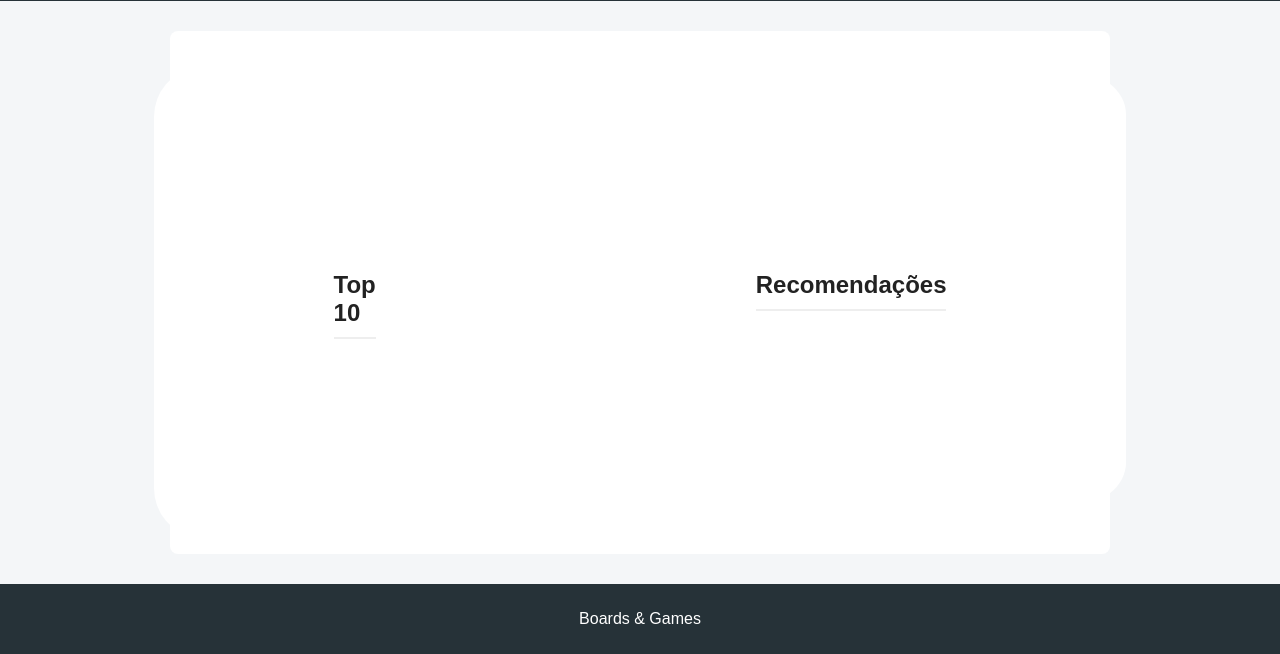
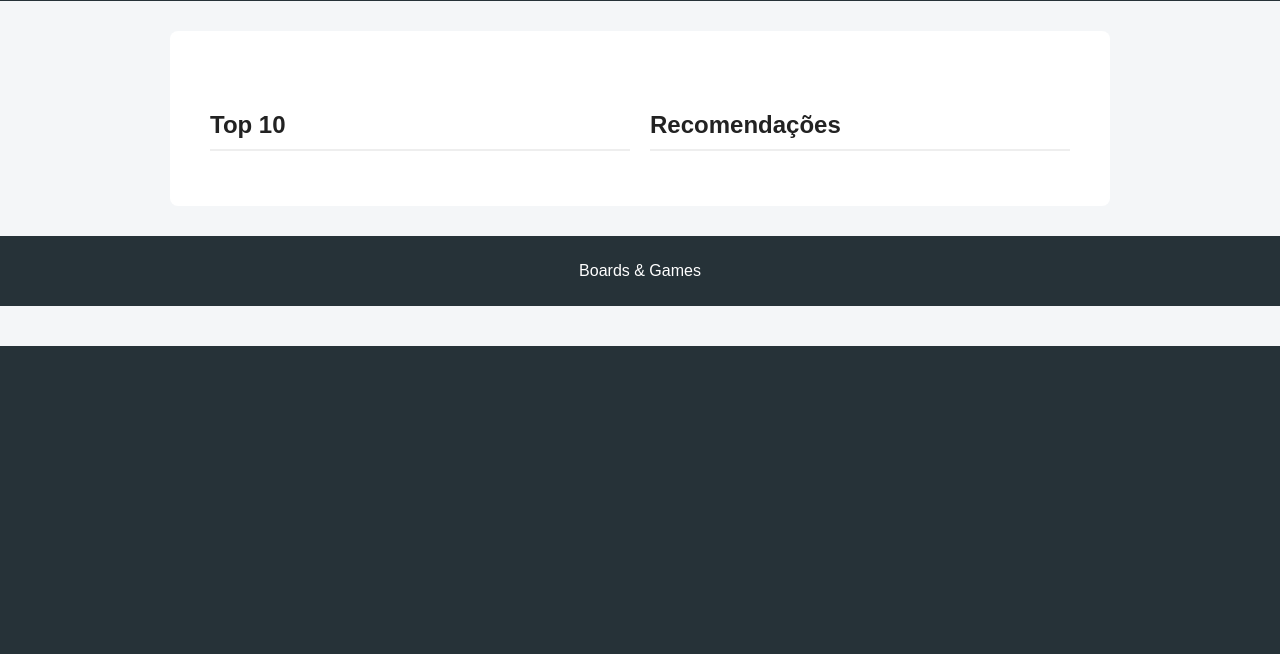
Before and after one commit to shaz0m/bng_projeto_python, a Flask app: page /home in a window 1280 px wide. Shown: the part 454-1108 px from the top of the page. After the commit the page ends 800 px from the top, so only its background shows below. Run offline with Flask 3, Linux system fonts and the light colour scheme; the visitor is signed in with stand-in values (Sample User, id 1); data that the repository does not hold is empty.

Commit message:
Update estilos.css

```diff
--- a/static/estilos.css
+++ b/static/estilos.css
@@ -177,6 +177,7 @@
 {
     display: flex;
     gap: 20px;
+    padding: 20px;
     max-width: 900px;
     margin: 20px auto 0 auto;
     justify-content: center;
@@ -187,7 +188,6 @@
     flex: 1;
     background: white;
     border-radius: 10%;
-    padding: 20%;
     box-shadow: 0 2px 8px rgba(0,0,0,0, 15);
     height: fit-content;
 }
```
